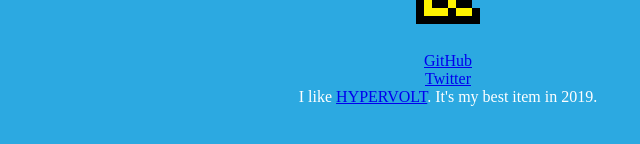
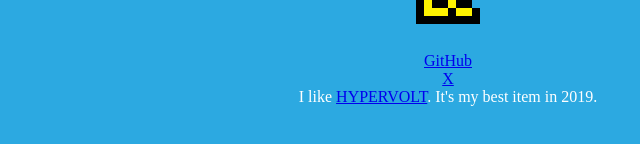
Before and after one commit to kotaoue/kota.oue.me, a plain HTML site: page index.html in a window 1280 px wide. Shown: the part 258-402 px from the top of the page, 192-832 px from the left. Drawn offline with Linux system fonts and the light colour scheme.

Commit message:
rename Twitter to X

```diff
--- a/index.html
+++ b/index.html
@@ -25,7 +25,7 @@
     <p><img src="images/self.png" alt="this is me." /></p>
     <ul>
       <li><a href="https://github.com/kotaoue">GitHub</a></li>
-      <li><a href="https://twitter.com/kotaoue">Twitter</a></li>
+      <li><a href="https://x.com/kotaoue">X</a></li>
       <li>I like <a href="https://hyperice.jp/products/hypervolt">HYPERVOLT</a>. It's my best item in 2019.</li>
     </ul>
   </section>
```
